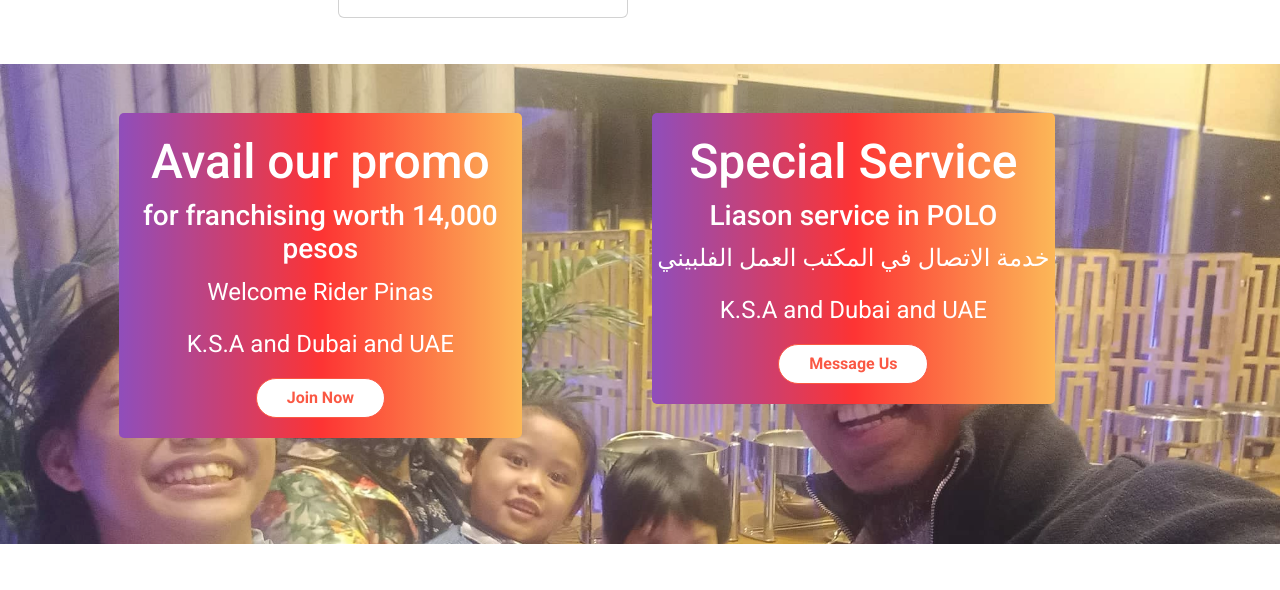
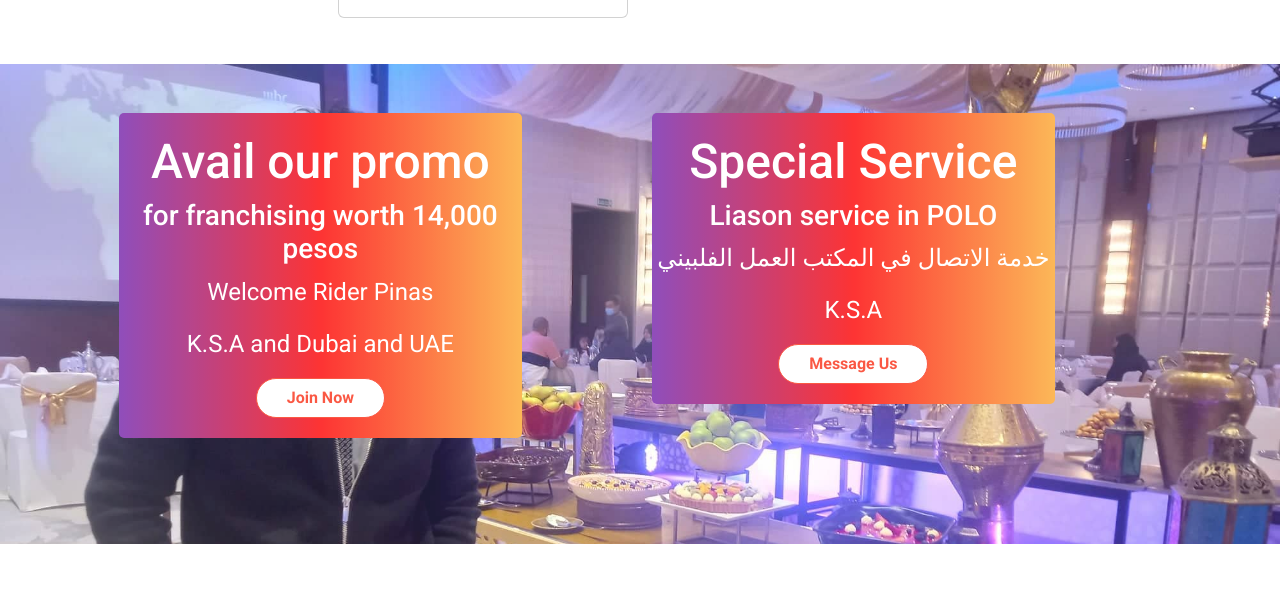
Before and after one commit to dondex/mappiya, a plain HTML site: page index.html in a window 1280 px wide. Shown: the part 3144-3734 px from the top of the page. Drawn offline with nearby package versions, Linux system fonts and the light colour scheme.

Commit message:
change bg image

```diff
--- a/index.html
+++ b/index.html
@@ -295,7 +295,7 @@
               <h1>Special Service</h1>
               <h3>Liason service in POLO</h3>
               <p> خدمة الاتصال في المكتب العمل الفلبيني</p>
-              <p>K.S.A and Dubai and UAE</p>
+              <p>K.S.A</p>
               <button class="btn-reg">Message Us</button>
             </div>
           </div>
--- a/style.css
+++ b/style.css
@@ -184,7 +184,7 @@
 /* Promo section */
 #promo{
     height: 60vh;
-    background-image: url(./image/promo11.jpg);
+    background-image: url(./image/sir-ferdz.jpg);
     background-position: center 20%;
     background-repeat: no-repeat;
     background-size: cover;
```
Also changed, not shown: image/ksa-ph.png (added), image/promo33.jpg (added), image/sir-ferdz.jpg (added).
